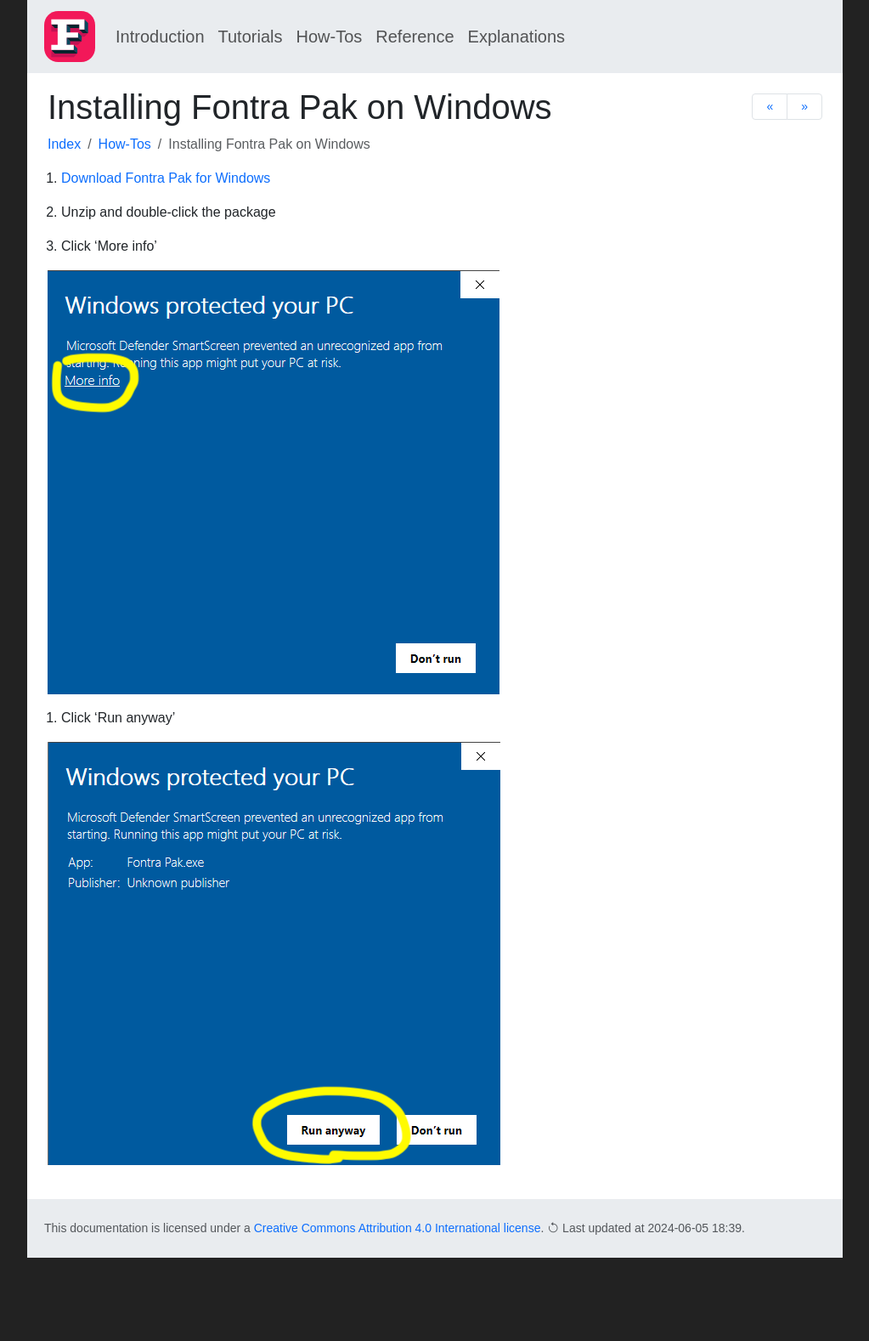
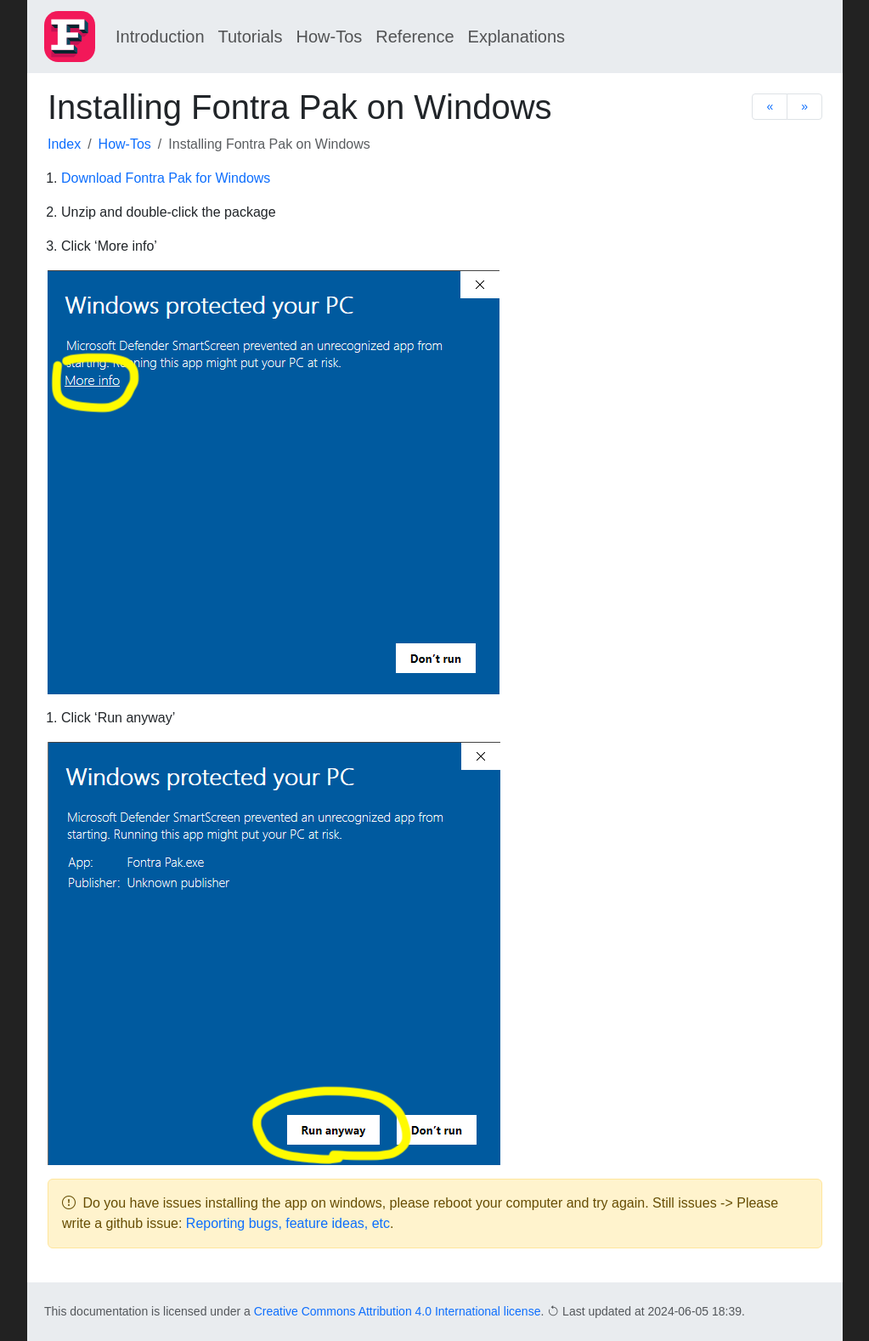
Before and after one commit to googlefonts/fontra-docs, a Jekyll site: the page built from _how-tos/installation/installing-fontra-pak-windows.md, in a window 1280 px wide. Shown: the whole page at 85% size, without its empty margins (128-1151 px from the left). Built offline with Jekyll 4.4.1, drawn with Linux system fonts in a browser that asks for light colours; nearby versions of some CDN libraries; some web fonts are replaced; before the commit the page ends 1480 px from its top, so only the background shows below that.

Commit message:
adding note to windows installation guide

```diff
--- a/_how-tos/installation/installing-fontra-pak-windows.md
+++ b/_how-tos/installation/installing-fontra-pak-windows.md
@@ -26,6 +26,10 @@
 
   ![]({{ site.url }}/images/fontra-pak-install-windows-2.png){: .img-fluid}
 
+<div class="alert alert-warning" role="alert" markdown='1'>
+<i class="bi bi-exclamation-circle me-1"></i> Do you have issues installing the app on windows, please reboot your computer and try again. Still issues -> Please write a github issue: [Reporting bugs, feature ideas, etc]({{ site.url }}/how-tos/reporting).
+{: .mb-0 }
+</div>
 
 [Fontra Pak]: http://github.com/googlefonts/fontra-pak
 [build Fontra from source]: ../building-fontra-from-source
```
